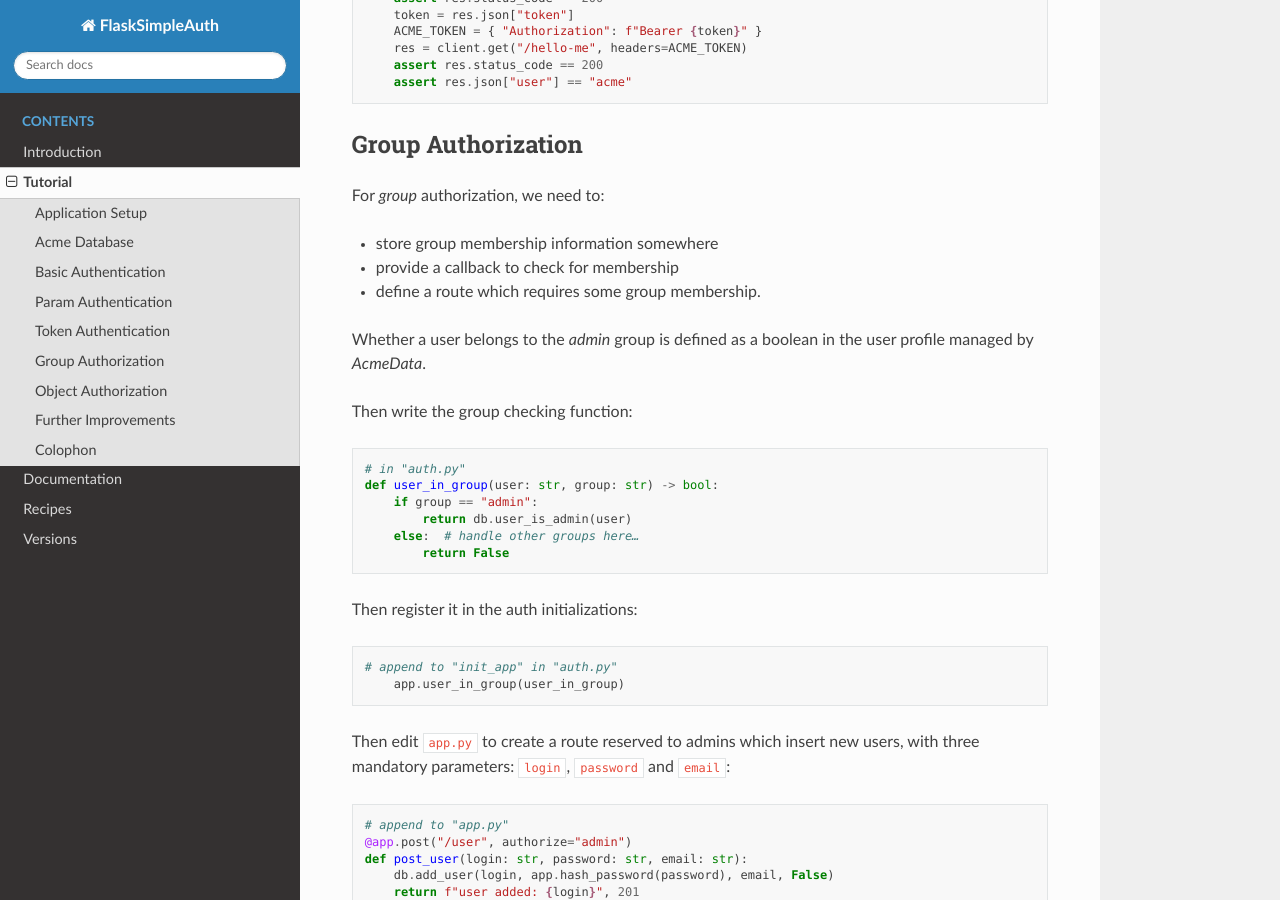
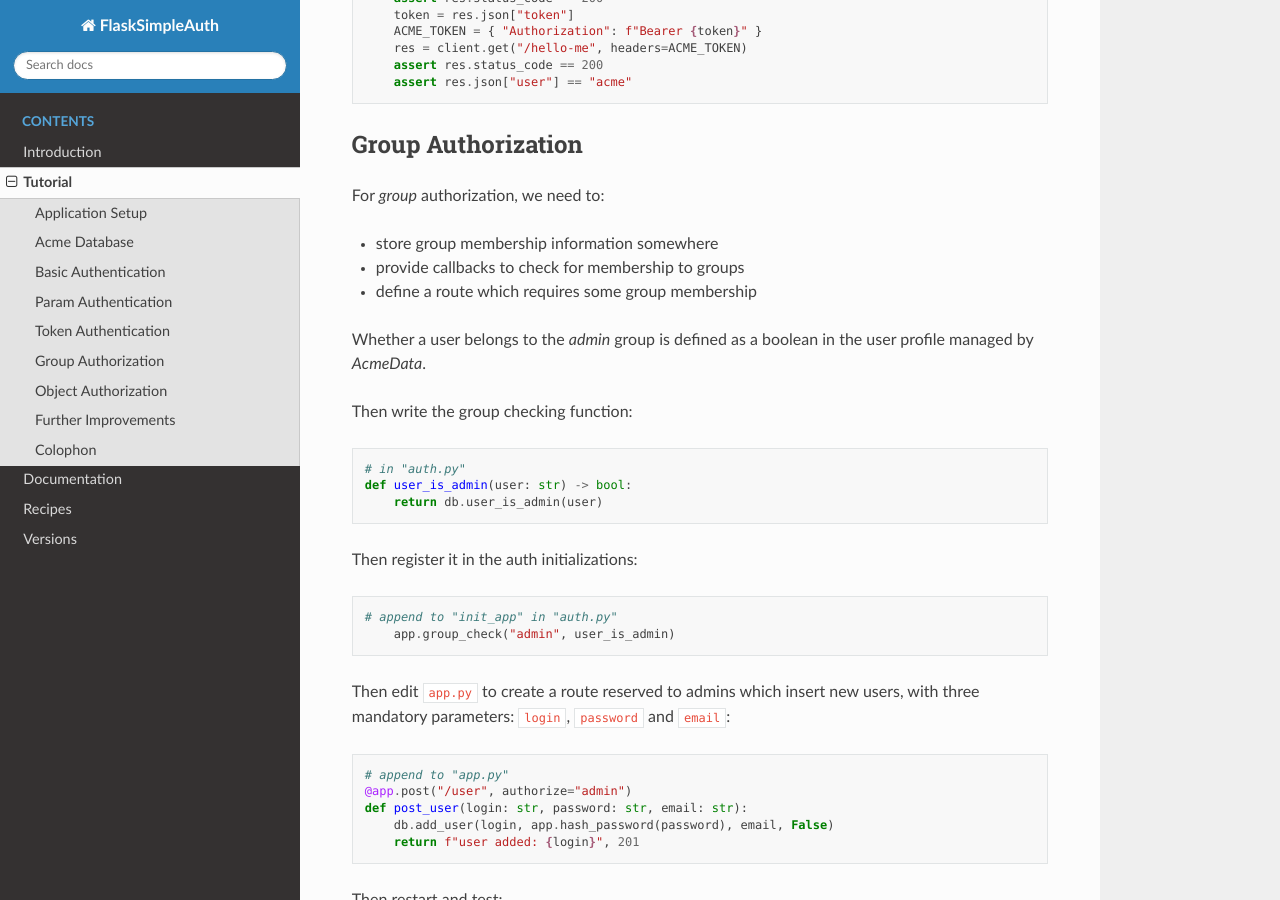
Before and after one commit to zx80/flask-simple-auth, a Sphinx documentation site: the page built from docs/TUTORIAL.md, in a window 1280 px wide and 900 px high, scrolled down 8779 px. Built offline with Sphinx 7.4.7 and the Read the Docs theme 2.0.0, drawn with Linux system fonts in a browser that asks for light colours; pages that are not in the unit, such as notebooks, are missing from menus.

Commit message:
make tutorial use group check

````diff
--- a/docs/TUTORIAL.md
+++ b/docs/TUTORIAL.md
@@ -503,8 +503,8 @@ def test_token_authn(client):
 For *group* authorization, we need to:
 
 - store group membership information somewhere
-- provide a callback to check for membership
-- define a route which requires some group membership.
+- provide callbacks to check for membership to groups
+- define a route which requires some group membership
 
 Whether a user belongs to the *admin* group is defined as a boolean
 in the user profile managed by *AcmeData*.
@@ -513,18 +513,15 @@ Then write the group checking function:
 
 ```python
 # in "auth.py"
-def user_in_group(user: str, group: str) -> bool:
-    if group == "admin":
-        return db.user_is_admin(user)
-    else:  # handle other groups here…
-        return False
+def user_is_admin(user: str) -> bool:
+    return db.user_is_admin(user)
 ```
 
 Then register it in the auth initializations:
 
 ```python
 # append to "init_app" in "auth.py"
-    app.user_in_group(user_in_group)
+    app.group_check("admin", user_is_admin)
 ```
 
 Then edit `app.py` to create a route reserved to admins which insert new users,
````
